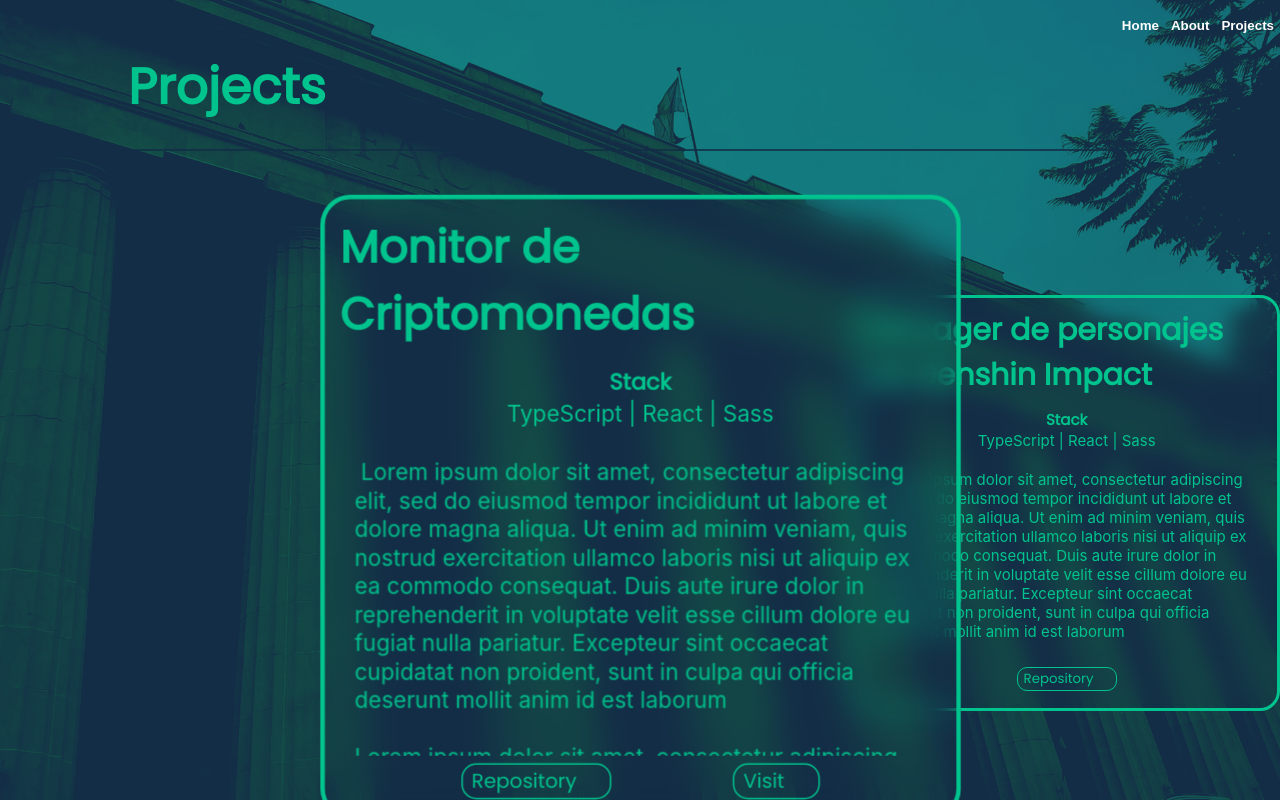
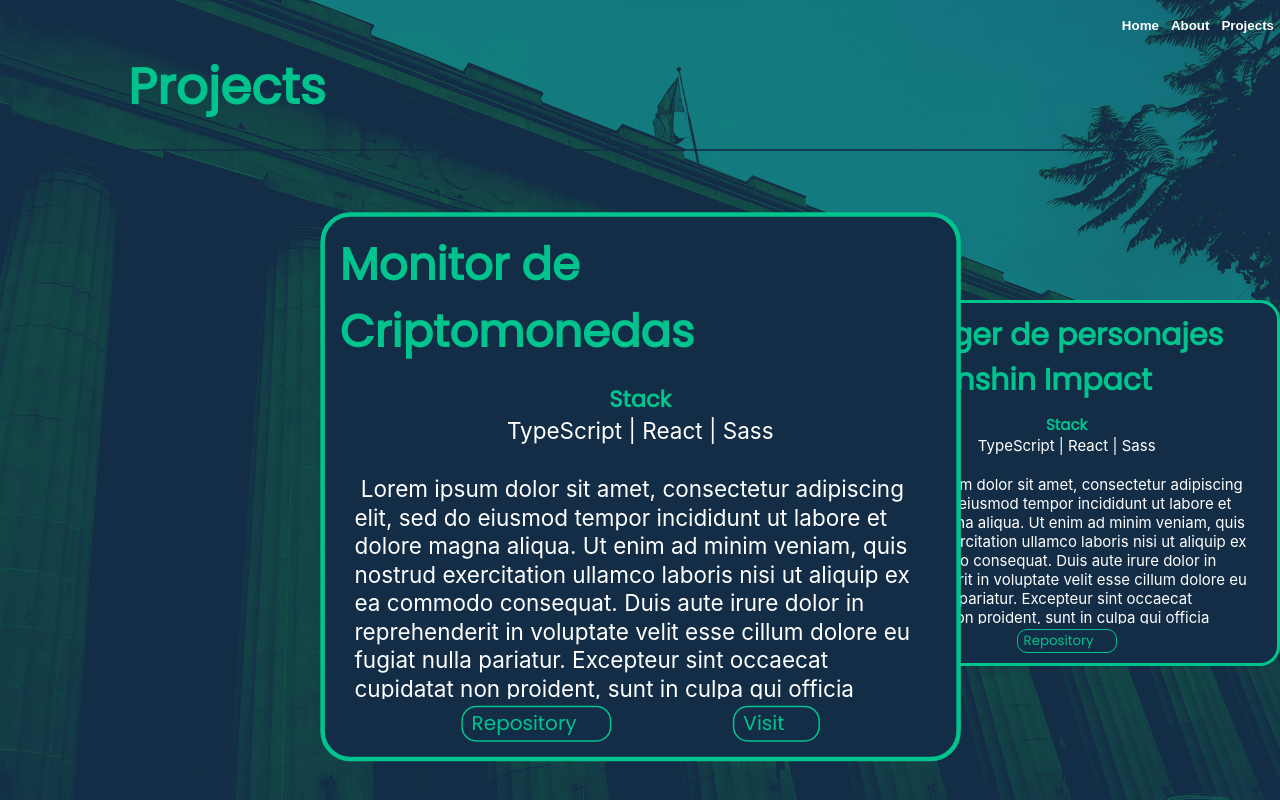
Before and after one commit to nravesz/Portfolio, a React (Create React App) app in the folder front/: page /projects in a window 1280 px wide. Built offline with nearby package versions, Linux system fonts and the light colour scheme; some icons are missing; the HTML template or start-up script is replaced by a standard one.

Commit message:
change some colors in the cards

```diff
--- a/front/src/components/projects/styles/ProjectCard.scss
+++ b/front/src/components/projects/styles/ProjectCard.scss
@@ -8,13 +8,14 @@ $padding: 15px;
     flex-direction: column;
     //background-color: #dbd3ff;
     //background-color: linear-gradient(45deg, rgba(104,60,228,1) 0%, rgba(153,173,255,1) 50%, rgba(16,229,178,1) 100%);
-    backdrop-filter: blur(10px);
+    //backdrop-filter: blur(10px);
     width: div(100%, 3);
-    height: 400px;
+    height: 350px;
     margin-top: 15px;
     border-radius: 20px;
     border: 3px solid $primary-color;
     padding: 5px;
+    background-color: $tertiary-color;
 };
 
 .project-card-div-inactive {
@@ -49,7 +50,7 @@ $padding: 15px;
 };
 
 .project-card-stack {
-    color: $primary-color;
+    color: white;
     font-size: 15px;
     padding-inline: $padding;
 };
@@ -57,7 +58,7 @@ $padding: 15px;
 .project-card-description {
     //flex: 3;
     font-size: $text-size;
-    color: $primary-color;
+    color: white;
     overflow-y: auto;
     white-space: pre-wrap;
     padding: $padding;
--- a/front/src/components/projects/styles/ProjectCarousel.scss
+++ b/front/src/components/projects/styles/ProjectCarousel.scss
@@ -13,7 +13,7 @@
     justify-content: center;
     align-items: center;
     transition: transform 0.5s ease-in-out;
-    height: 80vh;
+    height: 75vh;
     position: relative;
 }
 
```
Also changed, not shown: front/src/components/common/VerticalLine.tsx (added, +9 -0 lines), front/src/components/common/styles/VerticalLine.scss (added, +7 -0 lines).
